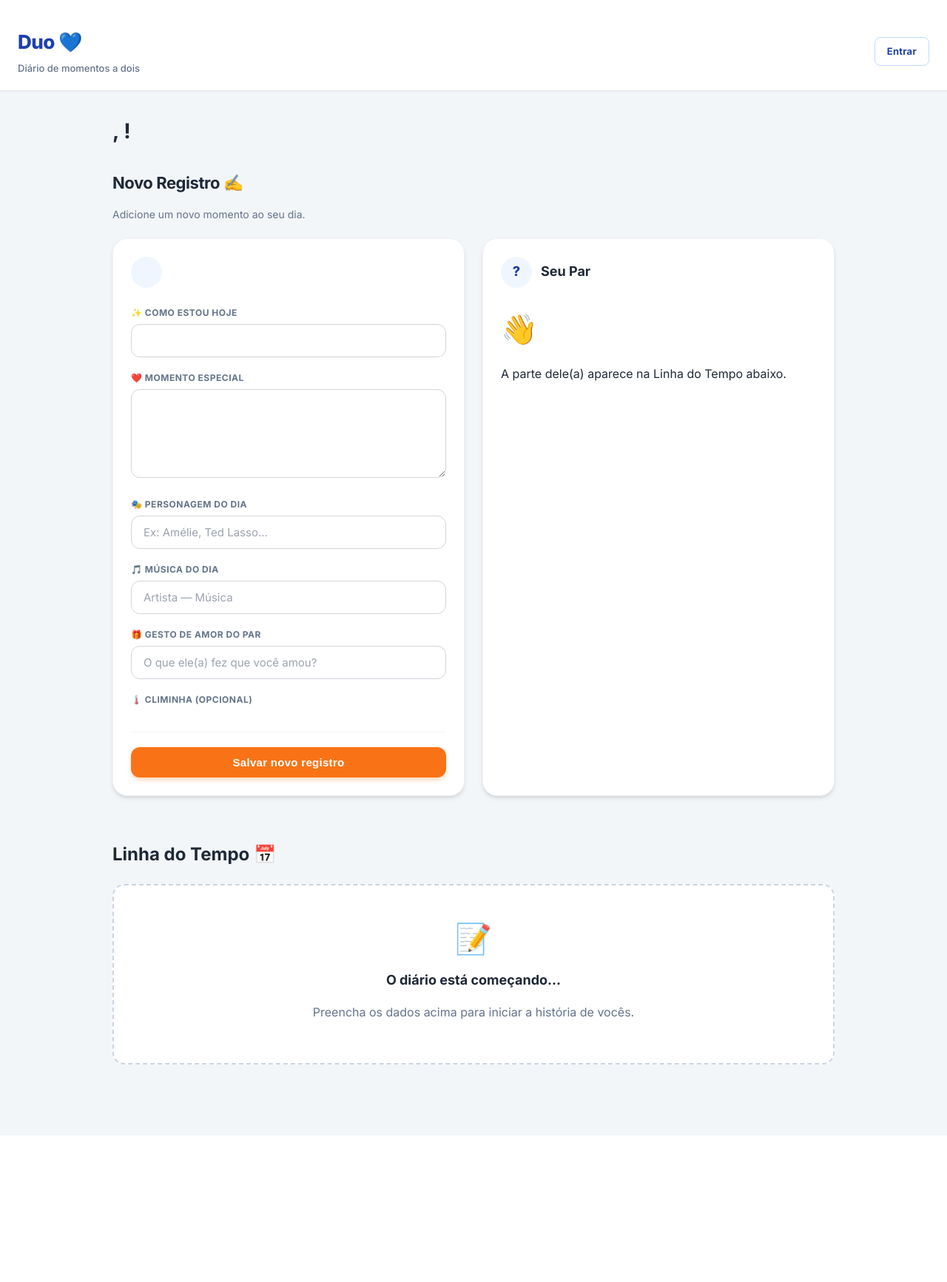
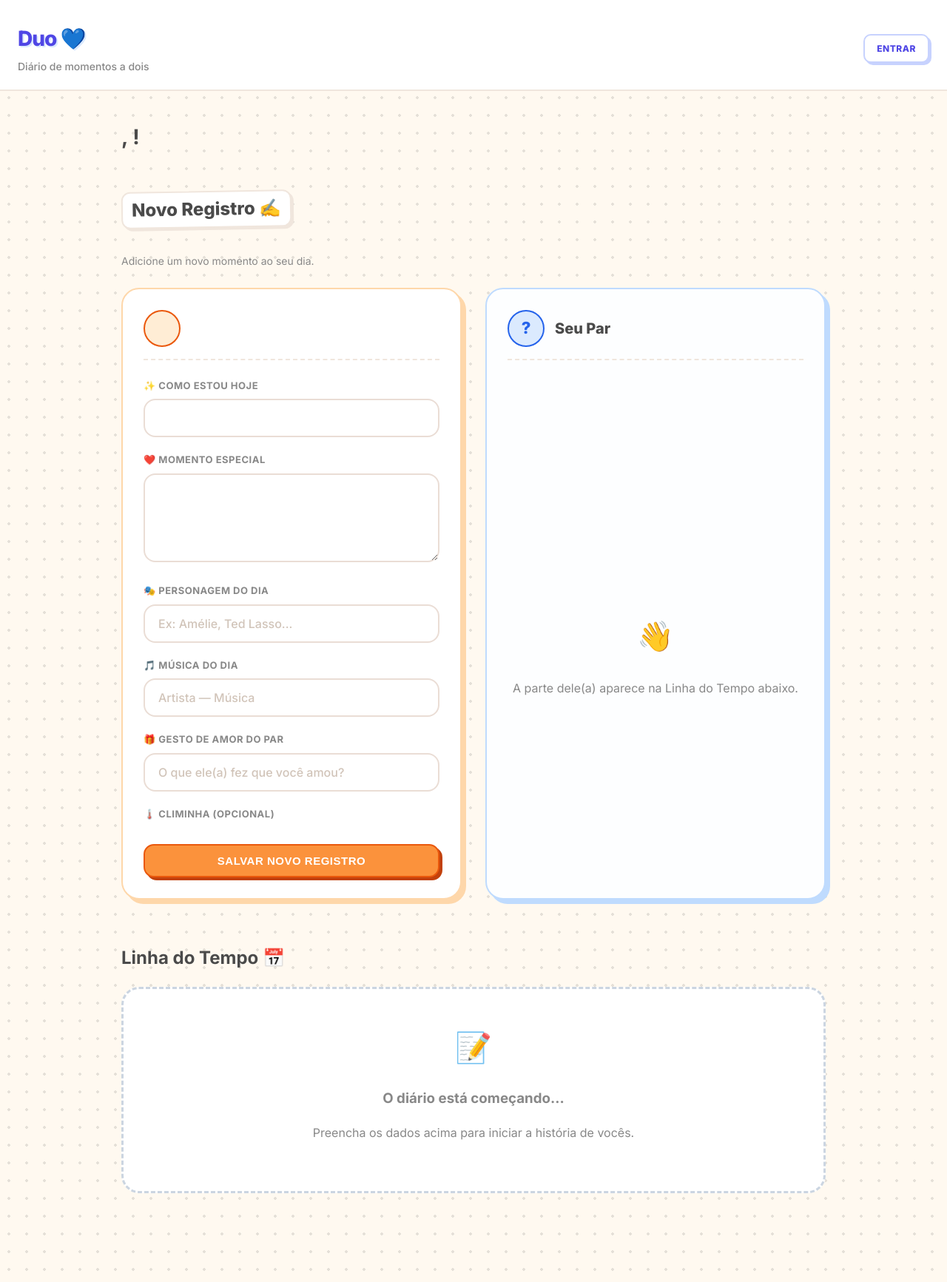
Before and after one commit to sabrinaandraderocha-cmyk/duo, a FastAPI app: template app/templates/index.html in a window 1280 px wide. Shown: the whole page at 74% size. Before the commit the page ends 1439 px from the top, so only its background shows below. Run offline with FastAPI, Linux system fonts and the light colour scheme; the template is opened without the code that fills it, so the values that code supplies are empty.

Commit message:
Update style.css

```diff
--- a/app/static/css/style.css
+++ b/app/static/css/style.css
@@ -1,30 +1,33 @@
 :root {
-  /* Base */
-  --bg: #f3f6f9; /* Cinza moderno */
+  /* Cores Base (Mais quentes) */
+  --bg-color: #fff9f0; /* Creme suave (Papel) */
+  --dot-color: #e5e0d8; /* Cor das bolinhas do fundo */
+
   --card: #ffffff;
-  --border: #e2e8f0;
+  --border: #f0e6dd;
 
-  /* Sombras */
-  --shadow-sm: 0 1px 2px 0 rgba(0, 0, 0, 0.05);
-  --shadow-md: 0 4px 6px -1px rgba(0, 0, 0, 0.1), 0 2px 4px -1px rgba(0, 0, 0, 0.06);
-  --shadow-hover: 0 10px 15px -3px rgba(0, 0, 0, 0.1), 0 4px 6px -2px rgba(0, 0, 0, 0.05);
+  /* Sombras "Pop" (Duras, sem blur) */
+  --shadow-pop: 5px 5px 0px rgba(0,0,0,0.08);
+  --shadow-pop-hover: 7px 7px 0px rgba(0,0,0,0.12);
+  --shadow-pop-orange: 5px 5px 0px rgba(249, 115, 22, 0.3);
+  --shadow-pop-blue: 5px 5px 0px rgba(79, 70, 229, 0.3);
 
   /* Texto */
-  --text: #1f2937;
-  --muted: #64748b;
+  --text: #4a4a4a; /* Cinza escuro mais suave */
+  --muted: #888888;
 
   /* Azul (Identidade) */
-  --accent: #1e40af;
-  --accent-light: #eff6ff;
+  --accent: #4f46e5;
+  --accent-light: #eef2ff;
 
   /* Laranja (Ação) */
-  --primary: #f97316;
-  --primary-hover: #ea580c;
+  --primary: #fb923c; /* Laranja mais vivo */
+  --primary-hover: #f97316;
   --primary-soft: #fff7ed;
-  --primary-ring: rgba(249, 115, 22, 0.25);
 
-  --chip: #f3f4f6;
-  --chip-border: #e5e7eb;
+  /* Chips */
+  --chip: #fdfdfd;
+  --chip-border: #eaddd5;
 }
 
 /* =========================
@@ -34,23 +37,26 @@
 
 body {
   margin: 0;
-  font-family: 'Inter', system-ui, -apple-system, sans-serif;
-  background: var(--bg);
+  font-family: 'Inter', 'Comic Sans MS', 'Chalkboard SE', sans-serif; /* Fallback divertido */
   color: var(--text);
   line-height: 1.6;
   -webkit-font-smoothing: antialiased;
+
+  /* === FUNDO DIVERTIDO (Polka Dots) === */
+  background-color: var(--bg-color);
+  background-image: radial-gradient(var(--dot-color) 2px, transparent 2px);
+  background-size: 24px 24px; /* Tamanho da grade de bolinhas */
 }
 
-a { color: inherit; text-decoration: none; transition: color 0.2s; }
+a { color: inherit; text-decoration: none; transition: all 0.2s; }
 
 /* =========================
-   HEADER
+   HEADER (Estilo Nuvem)
    ========================= */
 .top {
   padding: 20px 24px;
   background: #fff;
-  border-bottom: 1px solid var(--border);
-  box-shadow: var(--shadow-sm);
+  border-bottom: 2px solid var(--border);
   position: sticky;
   top: 0;
   z-index: 100;
@@ -59,20 +65,22 @@ a { color: inherit; text-decoration: none; transition: color 0.2s; }
 .brand h1 {
   margin: 0;
   color: var(--accent);
-  font-size: 26px;
-  font-weight: 800;
-  letter-spacing: -0.5px;
+  font-size: 28px;
+  font-weight: 900;
+  letter-spacing: -1px;
+  /* Efeito de texto divertido */
+  text-shadow: 2px 2px 0px #dbeafe;
 }
 
 .subtitle {
   margin: 4px 0 0;
   color: var(--muted);
-  font-size: 13px;
+  font-size: 14px;
   font-weight: 500;
 }
 
 .topbar {
-  margin-top: 16px;
+  margin-top: 10px;
   display: flex;
   align-items: center;
   justify-content: space-between;
@@ -81,20 +89,25 @@ a { color: inherit; text-decoration: none; transition: color 0.2s; }
 }
 
 /* =========================
-   LAYOUT GERAL
+   LAYOUT
    ========================= */
 .wrap {
-  max-width: 1024px;
-  margin: 32px auto;
-  padding: 0 24px 64px;
+  max-width: 1000px;
+  margin: 40px auto;
+  padding: 0 24px 80px;
 }
 
 .card-title h2 {
-  margin: 0 0 8px;
-  font-size: 22px;
-  font-weight: 700;
+  font-size: 24px;
+  font-weight: 800;
   color: var(--text);
-  letter-spacing: -0.02em;
+  background: #fff;
+  display: inline-block;
+  padding: 4px 12px;
+  border-radius: 12px;
+  border: 2px solid var(--border);
+  box-shadow: 3px 3px 0px var(--border);
+  transform: rotate(-1deg); /* Leve inclinação pra ficar solto */
 }
 
 .muted {
@@ -103,24 +116,26 @@ a { color: inherit; text-decoration: none; transition: color 0.2s; }
 }
 
 /* =========================
-   INPUTS GERAIS (Estilo Clean)
+   INPUTS (Estilo Fofinho)
    ========================= */
 label {
   display: block;
-  font-weight: 600;
-  margin-top: 16px;
+  font-weight: 700;
+  margin-top: 18px;
   margin-bottom: 8px;
-  font-size: 14px;
-  color: #374151;
+  font-size: 13px;
+  color: var(--muted);
+  text-transform: uppercase;
+  letter-spacing: 0.5px;
 }
 
 input, textarea, select {
   width: 100%;
-  padding: 12px 16px;
-  border: 1px solid #d1d5db;
+  padding: 14px 18px;
+  border: 2px solid #eaddd5; /* Borda mais grossa */
   background: #ffffff;
-  border-radius: 12px;
-  font-size: 15px;
+  border-radius: 16px; /* Bem redondo */
+  font-size: 16px;
   color: var(--text);
   transition: all 0.2s ease;
   font-family: inherit;
@@ -129,74 +144,84 @@ input, textarea, select {
 textarea {
   min-height: 120px;
   resize: vertical;
-  line-height: 1.5;
 }
 
-/* Foco Laranja Suave */
+/* Foco Colorido */
 input:focus, textarea:focus, select:focus {
   outline: none;
   border-color: var(--primary);
-  box-shadow: 0 0 0 4px rgba(249, 115, 22, 0.15);
+  transform: translateY(-2px);
+  box-shadow: 4px 4px 0px rgba(251, 146, 60, 0.2);
 }
 
-::placeholder { color: #9ca3af; }
+::placeholder { color: #d1c4b9; font-weight: 500; }
 
 /* =========================
-   BOTÕES
+   BOTÕES (Estilo Sticker 3D)
    ========================= */
 .btn {
   display: inline-flex;
   align-items: center;
   justify-content: center;
-  border: 0;
+  border: 2px solid transparent;
   padding: 12px 24px;
-  border-radius: 12px;
+  border-radius: 14px;
   cursor: pointer;
-  font-weight: 700;
+  font-weight: 800;
   font-size: 15px;
-  transition: all 0.2s cubic-bezier(0.4, 0, 0.2, 1);
-  letter-spacing: 0.02em;
+  transition: all 0.1s cubic-bezier(0.4, 0, 0.2, 1);
+  text-transform: uppercase;
+  letter-spacing: 0.5px;
 }
 
-.btn:active { transform: scale(0.98); }
+.btn:active {
+  transform: translateY(2px) !important;
+  box-shadow: 0px 0px 0px transparent !important;
+}
 
+/* Botão Principal Laranja */
 .btn.primary {
   background: var(--primary);
   color: #fff;
-  box-shadow: 0 4px 6px -1px rgba(249, 115, 22, 0.3);
+  border: 2px solid #ea580c; /* Borda mais escura */
+  box-shadow: 4px 4px 0px #c2410c; /* Sombra dura escura */
 }
 
 .btn.primary:hover {
-  background: var(--primary-hover);
-  box-shadow: 0 6px 8px -1px rgba(249, 115, 22, 0.4);
-  transform: translateY(-1px);
+  background: #ffaa60;
+  transform: translateY(-2px);
+  box-shadow: 6px 6px 0px #c2410c;
 }
 
+/* Botão Secundário */
 .btn.secondary {
   background: #fff;
   color: var(--accent);
-  border: 1px solid #bfdbfe;
+  border: 2px solid #c7d2fe;
+  box-shadow: 4px 4px 0px #c7d2fe;
 }
 
 .btn.secondary:hover {
-  background: var(--accent-light);
-  border-color: var(--accent);
+  background: #f5f7ff;
+  transform: translateY(-2px);
+  box-shadow: 6px 6px 0px #c7d2fe;
 }
 
 .btn.tiny {
   padding: 8px 16px;
-  font-size: 13px;
-  border-radius: 8px;
+  font-size: 12px;
+  border-radius: 10px;
+  box-shadow: 3px 3px 0px #c7d2fe;
 }
 
 /* =========================
-   NOVO: CARDS DE DIÁRIO (Journal)
+   CARDS DE DIÁRIO (VIBRANTE)
    ========================= */
 .journal-grid {
   display: grid;
   grid-template-columns: 1fr 1fr;
-  gap: 24px;
-  margin-top: 20px;
+  gap: 32px; /* Mais espaço */
+  margin-top: 24px;
 }
 
 @media (max-width: 768px) {
@@ -205,73 +230,83 @@ input:focus, textarea:focus, select:focus {
 
 .journal-card {
   background: #ffffff;
-  border-radius: 20px;
-  padding: 24px;
-  box-shadow: var(--shadow-md);
-  border: 1px solid #f0f2f5;
+  border-radius: 24px;
+  padding: 28px;
+  border: 2px solid var(--border);
+  /* A mágica do visual divertido: Sombra dura */
+  box-shadow: var(--shadow-pop);
   transition: transform 0.2s;
   position: relative;
   overflow: hidden;
 }
 
-/* Faixa colorida no topo */
-.journal-card::before {
-  content: "";
-  position: absolute;
-  top: 0; left: 0; right: 0;
-  height: 6px;
-  background: linear-gradient(90deg, var(--accent) 0%, var(--accent2) 100%);
+/* Efeito ao passar o mouse */
+.journal-card:hover {
+  transform: translateY(-3px);
+  box-shadow: var(--shadow-pop-hover);
 }
 
+/* === CARD: VOCÊ (Laranja) === */
+.card-me {
+  border-color: #fed7aa;
+  box-shadow: 6px 6px 0px #fed7aa; /* Sombra Laranja Pastel */
+}
+.card-me:hover { box-shadow: 8px 8px 0px #fed7aa; }
+
+.avatar-me {
+  background: #ffedd5;
+  color: #ea580c;
+  border: 2px solid #ea580c;
+}
+
+/* === CARD: PARCEIRA (Azul) === */
+.card-par {
+  background: #fdfeff;
+  border-color: #bfdbfe;
+  box-shadow: 6px 6px 0px #bfdbfe; /* Sombra Azul Pastel */
+}
+.card-par:hover { box-shadow: 8px 8px 0px #bfdbfe; }
+
+.avatar-par {
+  background: #dbeafe;
+  color: #2563eb;
+  border: 2px solid #2563eb;
+}
+
+/* HEADER DO CARD */
 .card-header {
   display: flex;
   align-items: center;
-  gap: 12px;
+  gap: 14px;
   margin-bottom: 24px;
+  padding-bottom: 16px;
+  border-bottom: 2px dashed #f0e6dd; /* Linha pontilhada */
 }
 
 .avatar {
-  width: 42px;
-  height: 42px;
-  background: var(--accent-light);
-  color: var(--accent);
+  width: 50px;
+  height: 50px;
   border-radius: 50%;
   display: flex;
   align-items: center;
   justify-content: center;
-  font-weight: 800;
-  font-size: 18px;
+  font-weight: 900;
+  font-size: 22px;
 }
 
 .user-name {
-  font-weight: 700;
-  font-size: 18px;
+  font-weight: 800;
+  font-size: 20px;
   color: var(--text);
 }
 
-.input-group {
-  margin-bottom: 18px;
-  position: relative;
-}
+.input-group { margin-bottom: 20px; }
 
-.input-label {
-  font-size: 12px;
-  font-weight: 700;
-  color: var(--muted);
-  text-transform: uppercase;
-  letter-spacing: 0.5px;
-  margin-bottom: 6px;
-  display: flex;
-  align-items: center;
-  gap: 6px;
-  margin-top: 0; /* Override */
-}
-
-/* Tags de Humor (Pílulas) */
+/* Tags de Humor (Pílulas Divertidas) */
 .mood-grid {
   display: flex;
   flex-wrap: wrap;
-  gap: 8px;
+  gap: 10px;
   margin-top: 10px;
 }
 
@@ -279,53 +314,28 @@ input:focus, textarea:focus, select:focus {
 
 .mood-tag {
   cursor: pointer;
-  padding: 8px 14px;
-  background: #f8fafc;
-  border: 1px solid #e2e8f0;
+  padding: 8px 16px;
+  background: #fff;
+  border: 2px solid var(--border);
   border-radius: 12px;
   font-size: 13px;
-  font-weight: 600;
-  color: #64748b;
+  font-weight: 700;
+  color: var(--muted);
   transition: all 0.2s ease;
-  display: flex;
-  align-items: center;
-  gap: 6px;
+  box-shadow: 2px 2px 0px var(--border);
 }
 
 .mood-tag:hover {
-  background: #f1f5f9;
-  transform: translateY(-1px);
+  transform: translateY(-2px);
+  background: #fffaf5;
 }
 
 .mood-grid input:checked + .mood-tag {
   background: var(--primary);
   color: white;
-  border-color: var(--primary);
-  box-shadow: 0 4px 10px rgba(249, 115, 22, 0.3);
-}
-
-.save-area {
-  margin-top: 24px;
-  border-top: 1px solid #f1f5f9;
-  padding-top: 20px;
-}
-
-.read-only-box {
-  background: #f8fafc;
-  padding: 12px 16px;
-  border-radius: 12px;
-  border: 1px solid #e2e8f0;
-  color: var(--text);
-}
-
-.read-text {
-  background: #f8fafc;
-  padding: 12px 16px;
-  border-radius: 12px;
-  border: 1px solid #e2e8f0;
-  white-space: pre-wrap;
-  color: var(--text);
-  margin: 0;
+  border-color: var(--primary-hover);
+  box-shadow: 2px 2px 0px var(--primary-hover);
+  transform: translateY(1px);
 }
 
 /* =========================
@@ -334,54 +344,54 @@ input:focus, textarea:focus, select:focus {
 .synergy-bar-container {
   margin-bottom: 24px;
   background: #fff;
-  padding: 16px;
-  border-radius: 16px;
-  border: 1px solid var(--border);
-  box-shadow: var(--shadow-sm);
+  padding: 20px;
+  border-radius: 20px;
+  border: 2px solid var(--border);
+  box-shadow: var(--shadow-pop);
 }
-.synergy-label {
-  font-size: 14px;
-  color: var(--muted);
-  margin-bottom: 8px;
-}
+
 .synergy-track {
-  height: 8px;
-  background: var(--bg);
+  height: 12px; /* Mais gordinho */
+  background: #f3f4f6;
   border-radius: 10px;
   overflow: hidden;
+  border: 1px solid #e5e7eb;
 }
 .synergy-fill {
   height: 100%;
-  background: var(--primary);
+  background: linear-gradient(90deg, #fb923c, #f43f5e); /* Degradê divertido */
   transition: width 0.5s ease;
 }
 
 .empty-state {
   text-align: center;
-  padding: 40px 20px;
+  padding: 50px 20px;
   background: #fff;
-  border-radius: 16px;
-  border: 2px dashed #cbd5e1;
+  border-radius: 24px;
+  border: 3px dashed #cbd5e1; /* Borda tracejada grossa */
   color: var(--muted);
 }
-.empty-icon { font-size: 40px; margin-bottom: 10px; }
-.empty-state h3 { margin: 0 0 8px; color: var(--text); font-size: 18px; }
+.empty-icon { font-size: 40px; margin-bottom: 10px; animation: float 3s infinite ease-in-out; }
+
+/* Animação flutuando */
+@keyframes float {
+  0% { transform: translateY(0px); }
+  50% { transform: translateY(-10px); }
+  100% { transform: translateY(0px); }
+}
 
 /* =========================
-   PUXA-PAPO (GAME MODE)
+   PUXA-PAPO (GAME CARD)
    ========================= */
-.game-container {
-  max-width: 600px;
-  margin: 0 auto;
-}
+.game-container { max-width: 600px; margin: 0 auto; }
 
 .question-card {
   background: #ffffff;
-  border-radius: 24px;
+  border-radius: 30px;
   padding: 40px 30px;
   text-align: center;
-  border: 1px solid #e2e8f0;
-  box-shadow: var(--shadow-hover);
+  border: 2px solid #e2e8f0;
+  box-shadow: 8px 8px 0px #cbd5e1; /* Sombra dura cinza */
   position: relative;
   overflow: hidden;
   min-height: 300px;
@@ -445,108 +433,89 @@ input:focus, textarea:focus, select:focus {
   display: flex;
   align-items: center;
   justify-content: center;
-  background-color: #f3f4f6;
+  background-color: var(--bg-color);
+  background-image: radial-gradient(var(--dot-color) 2px, transparent 2px);
+  background-size: 24px 24px;
   padding: 20px;
 }
 
-.auth-wrap {
-  width: 100%;
-  max-width: 400px;
-}
+.auth-wrap { width: 100%; max-width: 420px; }
 
 .auth-card {
   background: #ffffff;
   padding: 40px 32px;
-  border-radius: 20px;
-  box-shadow: 0 10px 25px -5px rgba(0, 0, 0, 0.1), 0 8px 10px -6px rgba(0, 0, 0, 0.1);
+  border-radius: 30px;
+  /* Borda colorida */
+  border: 3px solid #e0e7ff;
+  box-shadow: 10px 10px 0px #c7d2fe;
   text-align: center;
-  border: 1px solid #f3f4f6;
 }
 
 .auth-logo {
-  font-size: 32px;
+  font-size: 40px;
   margin: 0 0 8px;
   color: var(--accent);
-  font-weight: 800;
-  letter-spacing: -0.5px;
-}
-
-.auth-subtitle {
-  color: var(--muted);
-  font-size: 15px;
-  line-height: 1.5;
-  margin: 0 auto 32px;
-  max-width: 280px;
-}
-
-.auth-field {
-  text-align: left;
-  margin-bottom: 20px;
+  font-weight: 900;
+  text-shadow: 3px 3px 0px #dbeafe;
 }
 
 .auth-btn {
   width: 100%;
-  margin-top: 12px;
-  padding: 14px;
-  font-size: 16px;
-  display: flex;
-  justify-content: center;
+  margin-top: 16px;
+  padding: 16px;
+  font-size: 18px;
 }
 
-.auth-footer {
-  margin-top: 24px;
-  font-size: 14px;
-  color: var(--muted);
+.auth-field input {
+  background: #f8fafc;
 }
 
-.auth-alert {
-  background: #fef2f2;
-  border: 1px solid #fee2e2;
-  color: #ef4444;
-  padding: 12px;
-  border-radius: 12px;
-  font-size: 14px;
-  margin-bottom: 24px;
-  font-weight: 500;
+.waiting-state {
+  text-align: center;
+  padding: 60px 0;
+  color: var(--muted);
   display: flex;
+  flex-direction: column;
   align-items: center;
   justify-content: center;
-  gap: 8px;
+  height: 100%;
 }
 
-.code-box {
-  background: #f8fafc;
-  border: 2px dashed #cbd5e1;
-  padding: 16px;
-  border-radius: 12px;
-  font-family: monospace;
-  font-size: 24px;
-  letter-spacing: 4px;
+.waiting-icon { font-size: 48px; margin-bottom: 16px; }
+
+.read-only-box {
+  background: #fdfdfd;
+  padding: 14px 18px;
+  border-radius: 16px;
+  border: 2px solid #f1f5f9;
   color: var(--text);
-  font-weight: 700;
-  margin: 16px 0;
-  user-select: all;
+  font-weight: 500;
 }
 
-.link-highlight {
-  color: var(--primary);
-  font-weight: 700;
-  margin-left: 4px;
-  transition: color 0.2s;
-}
-.link-highlight:hover {
-  color: var(--primary-hover);
-  text-decoration: underline;
+.read-text {
+  background: #fff;
+  padding: 14px 18px;
+  border-radius: 16px;
+  border: 2px solid #e2e8f0;
+  white-space: pre-wrap;
+  color: var(--text);
+  margin: 0;
+  box-shadow: 3px 3px 0px rgba(0,0,0,0.03);
 }
 
-/* =========================
-   ANIMAÇÕES GERAIS
-   ========================= */
+.entry {
+  background: #fff;
+  border-left: 5px solid var(--primary);
+  border-radius: 16px;
+  padding: 24px;
+  margin-bottom: 24px;
+  border: 2px solid var(--border);
+  box-shadow: var(--shadow-pop);
+}
+
 @keyframes fadeIn {
-  from { opacity: 0; transform: translateY(10px); }
+  from { opacity: 0; transform: translateY(20px); }
   to { opacity: 1; transform: translateY(0); }
 }
 
-.journal-card, .entry, .auth-card, .question-card {
-  animation: fadeIn 0.4s ease-out;
-}
+.journal-card, .entry, .auth-card { animation: fadeIn 0.5s cubic-bezier(0.175, 0.885, 0.32, 1.275); }
```
Also changed, not shown: other parts of app/static/css/style.css (+8 -30 lines).
